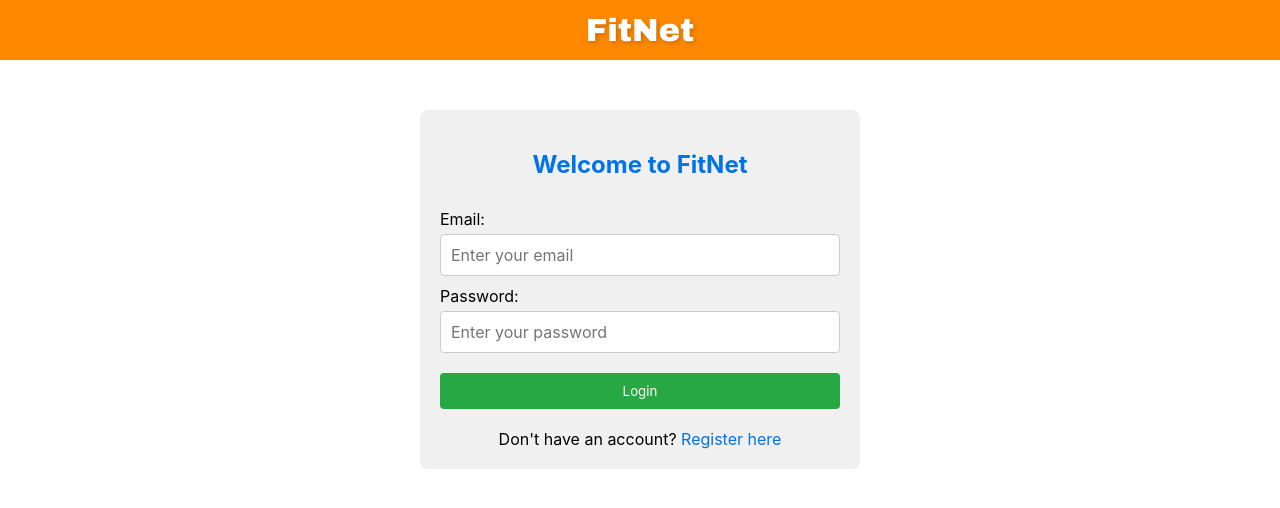
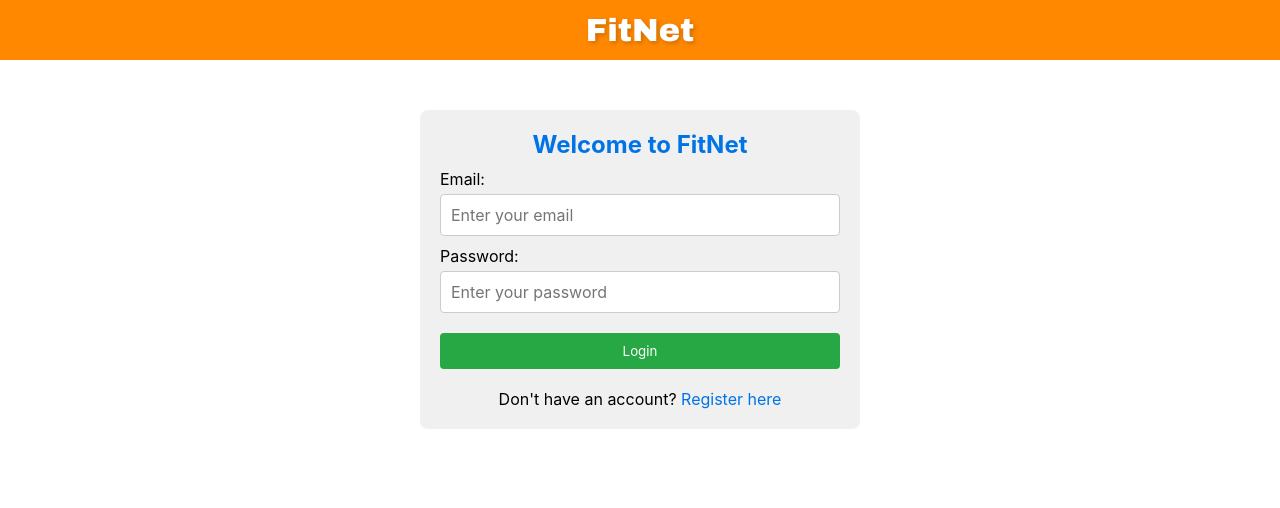
Before and after one commit to MatanBenshu/FitNet-Client, a React (Create React App) app: page /login in a window 1280 px wide. Shown: the top 508 px of the page. Built offline with nearby package versions, Linux system fonts and the light colour scheme.

Commit message:
add some css changes

```diff
--- a/src/components/popUpForms/editUserInfoForm/EditUserInfoForm.css
+++ b/src/components/popUpForms/editUserInfoForm/EditUserInfoForm.css
@@ -22,7 +22,7 @@
     max-height: 85%;
     }
 
-    h2 {
+    .popup-title{
     font-size: 24px;
     text-align: center;
     color: rgb(53, 117, 219) ;
--- a/src/components/popUpForms/editUserInfoForm/EditUserInfoForm.jsx
+++ b/src/components/popUpForms/editUserInfoForm/EditUserInfoForm.jsx
@@ -78,7 +78,7 @@
     return (
         <div className="popup">
             <div className="popup-inner">
-                <h2>Edit Info</h2>
+                <h2 className='popup-title'>Edit Info</h2>
                 <form className='InfoForm' onSubmit={handleCreation}>
                     <div className='middleFormContainer'>
                         <div className='middleFormItem'>
```
